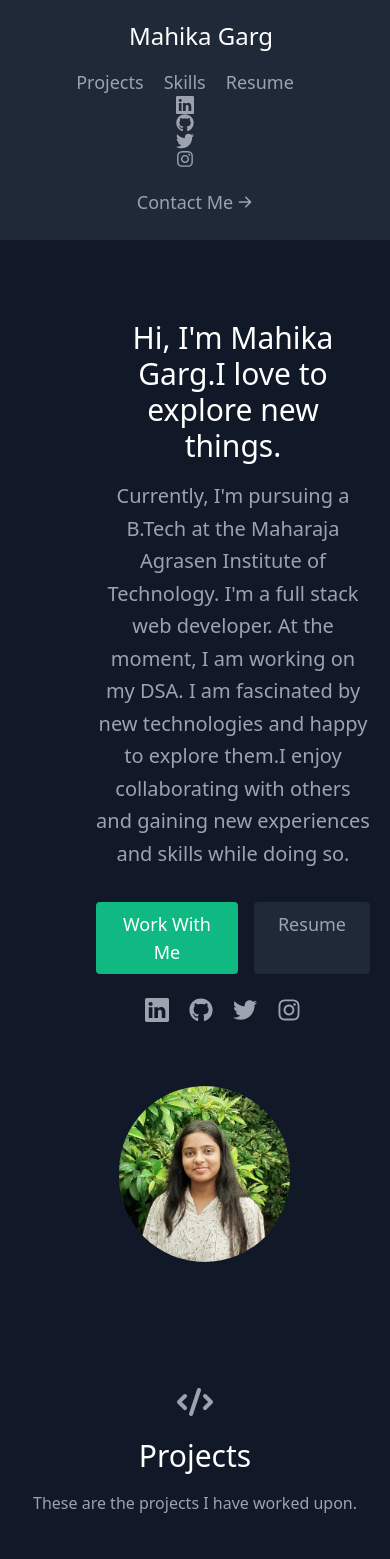
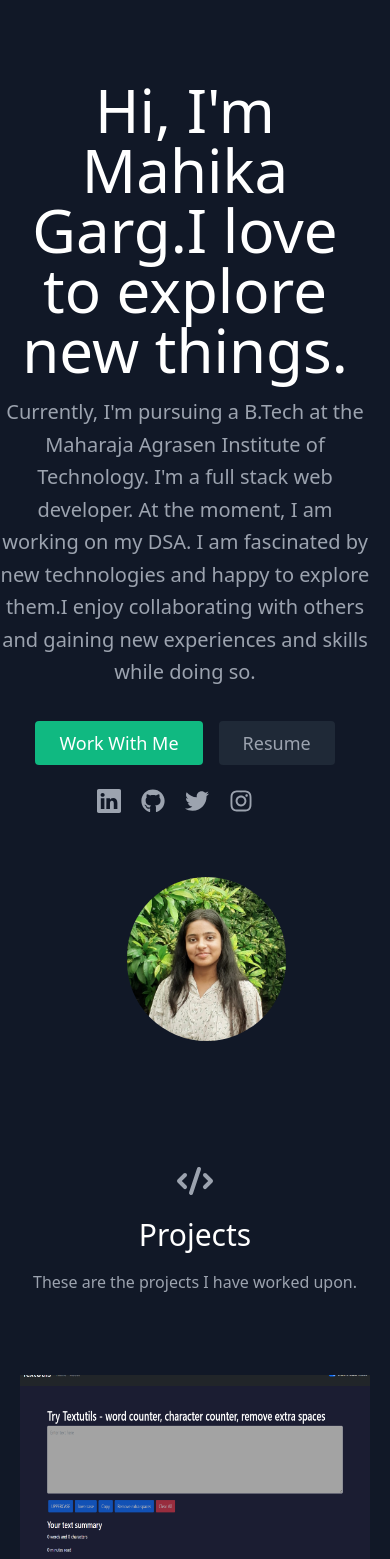
Before and after one commit to Mahikagarg09/My-portfolio, a React (Create React App) app: page / in a window 390 px wide. Shown: the top 1559 px of the page. Built offline with nearby package versions, Linux system fonts and the light colour scheme.

Commit message:
made more responsive

```diff
--- a/src/components/About.js
+++ b/src/components/About.js
@@ -4,9 +4,9 @@ import SocialLinks from "./SocialLinks";
 export default function About() {
   return (
     <section id="about">
-      <div className="container mx-auto flex px-5 py-20 md:flex-row flex-col items-center pl-24">
+      <div className="container mx-auto flex px-5 py-20 md:flex-row flex-col items-center pl-0 md:px-20">
         <div className="lg:flex-grow md:w-1/2 lg:pr-24 md:pr-16 flex flex-col md:items-start md:text-left mb-16 md:mb-0 items-center text-center">
-          <h1 className="title-font sm:text-4xl text-3xl mb-4 font-medium text-white">
+          <h1 className="title-font text-6xl sm:text-4xl text-3xl mb-4 font-medium text-white">
             Hi, I'm Mahika Garg.
             <br className="hidden lg:inline-block" />I love to explore new things.
           </h1>
@@ -30,7 +30,7 @@ export default function About() {
           </div>
           <SocialLinks/>
         </div>
-        <div className="lg:max-w-lg lg:w-full md:w-1/2 w-5/6">
+        <div className="lg:max-w-lg lg:w-full md:w-1/2 w-5/6 pl-24">
           <img
             className="object-cover object-center rounded-full w-3/4 h-4/5"
             alt="hero"
--- a/src/components/Navbar.js
+++ b/src/components/Navbar.js
@@ -7,13 +7,17 @@ import { FaInstagram } from 'react-icons/fa'
 
 export default function Navbar() {
   return (
-    <header className="bg-gray-800 md:sticky top-0 z-10">
-      <div className="container mx-auto flex flex-wrap p-5 flex-col md:flex-row items-center">
+    <header className="bg-gray-800 md:sticky top-0 z-10 px-2 sm:px-4  rounded hidden md:flex">
+      <div className="container mx-auto flex flex-wrap p-5 flex-col md:flex-row items-center justify-between">
         <a className="title-font font-medium text-white mb-4 md:mb-0">
-          <a href="#about" className="ml-3 text-2xl">
+          <a href="#about" className="ml-3 text-2xl flex items-center">
             Mahika Garg
           </a>
         </a>
+        <button data-collapse-toggle="navbar-default" type="button" class="inline-flex items-center p-2 ml-3 text-sm text-gray-500 rounded-lg md:hidden hover:bg-gray-100 focus:outline-none focus:ring-2 focus:ring-gray-200 dark:text-gray-400 dark:hover:bg-gray-700 dark:focus:ring-gray-600" aria-controls="navbar-default" aria-expanded="false">
+          <span class="sr-only">Open main menu</span>
+          <svg class="w-6 h-6" aria-hidden="true" fill="currentColor" viewBox="0 0 20 20" xmlns="http://www.w3.org/2000/svg"><path fill-rule="evenodd" d="M3 5a1 1 0 011-1h12a1 1 0 110 2H4a1 1 0 01-1-1zM3 10a1 1 0 011-1h12a1 1 0 110 2H4a1 1 0 01-1-1zM3 15a1 1 0 011-1h12a1 1 0 110 2H4a1 1 0 01-1-1z" clip-rule="evenodd"></path></svg>
+        </button>
         <nav className="md:mr-auto md:ml-4 md:py-1 md:pl-4 md:border-l md:border-gray-700	flex flex-wrap items-center text-base justify-center text-lg">
           <a href="#projects" className="mr-5 hover:text-white">
             Projects
```
Also changed, not shown: src/components/Footer.js (+7 -7 lines).
